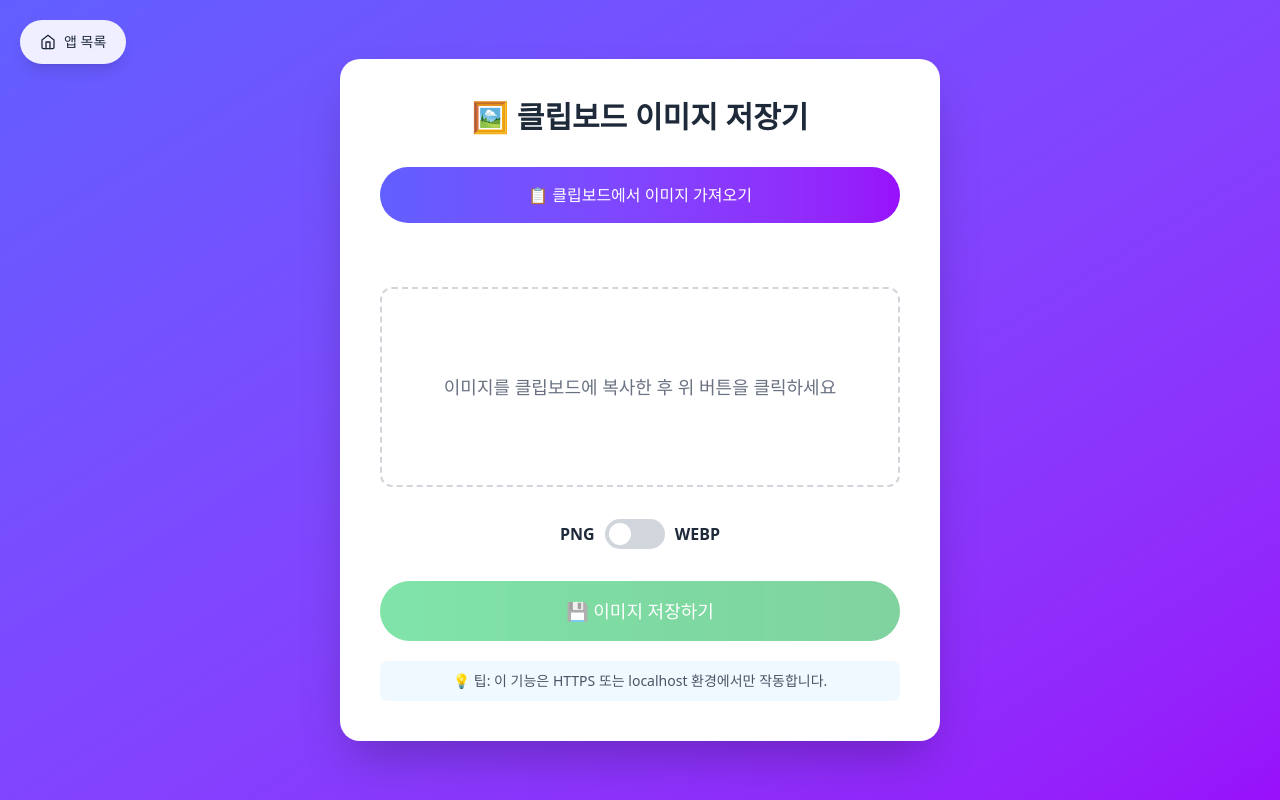
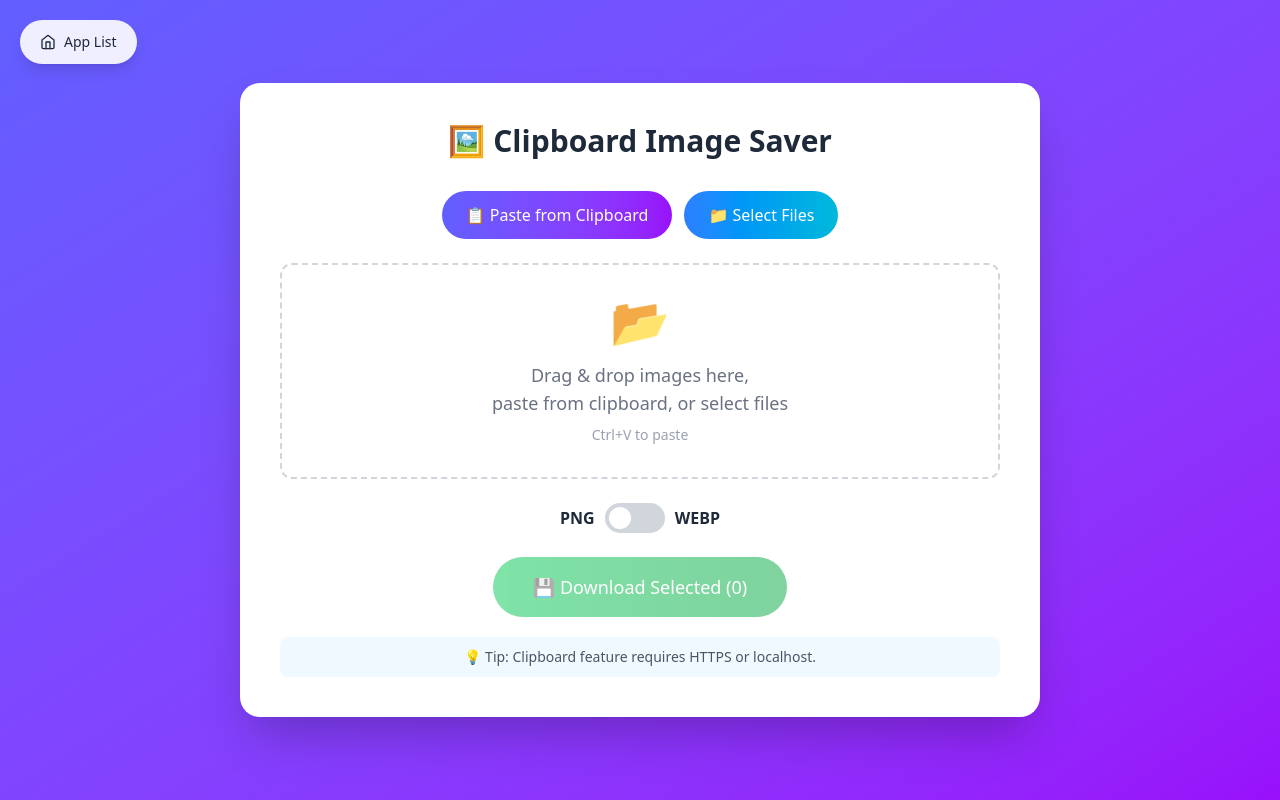
Before and after one commit to explainpark101/explainpark101.github.io, a Vue app: page /clipboard-img-save in a window 1280 px wide. Built offline with nearby package versions, Linux system fonts and the light colour scheme; a web font is replaced by a local one.

Commit message:
이미지 변환 여러개 이미지 한번에 변환 추가

```diff
--- a/src/views/clipboard-img-save/index.vue
+++ b/src/views/clipboard-img-save/index.vue
@@ -1,5 +1,5 @@
 <template>
-  <div class="min-h-screen flex items-center justify-center p-5 bg-gradient-to-br from-indigo-500 to-purple-600">
+  <div class="min-h-screen flex items-center justify-center p-5 bg-linear-to-br from-indigo-500 to-purple-600">
     <router-link
       to="/"
       class="fixed top-5 left-5 flex items-center gap-2 px-5 py-3 rounded-full bg-white/90 text-gray-800 font-medium text-sm no-underline shadow-lg backdrop-blur-sm transition-all hover:bg-white hover:-translate-y-0.5 hover:shadow-xl active:translate-y-0 z-10"
@@ -8,30 +8,108 @@
         <path d="M3 9l9-7 9 7v11a2 2 0 0 1-2 2H5a2 2 0 0 1-2-2z"/>
         <polyline points="9,22 9,12 15,12 15,22"/>
       </svg>
-      앱 목록
+      App List
     </router-link>
 
-    <div class="w-full max-w-[600px] bg-white rounded-[20px] shadow-2xl p-10 text-center">
-      <h1 class="text-gray-800 text-3xl font-bold mb-8">🖼️ 클립보드 이미지 저장기</h1>
+    <div class="w-full max-w-[800px] bg-white rounded-[20px] shadow-2xl p-10 text-center">
+      <h1 class="text-gray-800 text-3xl font-bold mb-8">🖼️ Clipboard Image Saver</h1>
 
+      <div class="flex flex-wrap gap-3 justify-center mb-6">
         <button
           @click="pasteFromClipboard"
-        class="w-full py-4 px-6 rounded-full bg-gradient-to-r from-indigo-500 to-purple-600 text-white font-base border-none cursor-pointer mb-8 transition-all hover:-translate-y-0.5 hover:shadow-xl active:translate-y-0"
+          class="py-3 px-6 rounded-full bg-linear-to-r from-indigo-500 to-purple-600 text-white font-base border-none cursor-pointer transition-all hover:-translate-y-0.5 hover:shadow-xl active:translate-y-0"
         >
-        📋 클립보드에서 이미지 가져오기
+          📋 Paste from Clipboard
         </button>
+        <button
+          @click="openFilePicker"
+          class="py-3 px-6 rounded-full bg-linear-to-r from-blue-500 to-cyan-500 text-white font-base border-none cursor-pointer transition-all hover:-translate-y-0.5 hover:shadow-xl active:translate-y-0"
+        >
+          📁 Select Files
+        </button>
+        <input
+          ref="fileInput"
+          type="file"
+          accept="image/*"
+          multiple
+          class="hidden"
+          @change="handleFileSelect"
+        >
+      </div>
 
       <div
-        class="min-h-[200px] my-8 flex items-center justify-center relative rounded-xl border-2 border-dashed transition-all"
-        :class="currentImageData ? 'border-indigo-500 bg-indigo-50/50' : 'border-gray-300'"
+        class="min-h-[200px] my-6 flex items-center justify-center relative rounded-xl border-2 border-dashed transition-all"
+        :class="dropZoneClass"
+        @dragenter.prevent="onDragEnter"
+        @dragover.prevent="onDragOver"
+        @dragleave.prevent="onDragLeave"
+        @drop.prevent="onDrop"
       >
-        <div v-if="!currentImageData" class="text-gray-500 text-lg">
-          이미지를 클립보드에 복사한 후 위 버튼을 클릭하세요
-        </div>
-        <img v-if="imageUrl" :src="imageUrl" alt="클립보드 이미지" class="max-w-full max-h-[400px] rounded-lg shadow-md">
+        <div v-if="images.length === 0" class="text-gray-500 text-lg p-8 select-none pointer-events-none">
+          <div class="text-5xl mb-4">📂</div>
+          <p>Drag & drop images here,<br>paste from clipboard, or select files</p>
+          <p class="text-sm text-gray-400 mt-2">Ctrl+V to paste</p>
         </div>
 
-      <div class="flex items-center justify-center gap-5 mb-8">
+        <div v-else class="w-full p-4">
+          <div class="flex items-center justify-between mb-4 px-1">
+            <span class="text-sm text-gray-600 font-medium">
+              {{ selectedCount }} / {{ images.length }} selected
+            </span>
+            <div class="flex gap-2">
+              <button
+                @click="selectAll"
+                class="text-xs px-3 py-1.5 rounded-full bg-indigo-100 text-indigo-700 border-none cursor-pointer hover:bg-indigo-200 transition-colors"
+              >
+                Select All
+              </button>
+              <button
+                @click="deselectAll"
+                class="text-xs px-3 py-1.5 rounded-full bg-gray-100 text-gray-600 border-none cursor-pointer hover:bg-gray-200 transition-colors"
+              >
+                Deselect All
+              </button>
+              <button
+                @click="removeSelected"
+                :disabled="selectedCount === 0"
+                class="text-xs px-3 py-1.5 rounded-full border-none cursor-pointer transition-colors"
+                :class="selectedCount > 0 ? 'bg-red-100 text-red-600 hover:bg-red-200' : 'bg-gray-100 text-gray-400 pointer-events-none'"
+              >
+                Remove Selected
+              </button>
+            </div>
+          </div>
+
+          <div class="grid grid-cols-2 sm:grid-cols-3 md:grid-cols-4 gap-3">
+            <div
+              v-for="img in images"
+              :key="img.id"
+              class="relative group rounded-lg overflow-hidden border-2 transition-all cursor-pointer aspect-square"
+              :class="img.selected ? 'border-indigo-500 shadow-md ring-2 ring-indigo-200' : 'border-gray-200 hover:border-gray-400'"
+              @click="toggleSelect(img.id)"
+            >
+              <img
+                :src="img.url"
+                :alt="img.name"
+                class="w-full h-full object-cover"
+              >
+              <div
+                class="absolute top-2 left-2 w-6 h-6 rounded-md flex items-center justify-center transition-all shadow-sm"
+                :class="img.selected ? 'bg-indigo-500' : 'bg-white/80 group-hover:bg-white'"
+              >
+                <svg v-if="img.selected" width="14" height="14" viewBox="0 0 24 24" fill="none" stroke="white" stroke-width="3" stroke-linecap="round" stroke-linejoin="round">
+                  <polyline points="20,6 9,17 4,12"/>
+                </svg>
+              </div>
+              <div class="absolute bottom-0 left-0 right-0 bg-black/50 text-white text-[10px] px-2 py-1 truncate opacity-0 group-hover:opacity-100 transition-opacity">
+                {{ img.name }}
+              </div>
+            </div>
+          </div>
+        </div>
+      </div>
+
+      <div class="flex items-center justify-center gap-5 mb-6">
         <div class="flex items-center gap-2.5">
           <span class="font-bold text-gray-800">PNG</span>
           <label class="relative inline-block w-[60px] h-[30px] cursor-pointer">
@@ -43,21 +121,24 @@
         </div>
       </div>
 
+      <div class="flex flex-wrap gap-3 justify-center">
         <button
-        @click="saveImage"
-        :disabled="!currentImageData"
-        class="w-full py-4 px-10 rounded-full text-lg border-none cursor-pointer transition-all"
-        :class="currentImageData ? 'bg-gradient-to-r from-green-500 to-green-600 text-white opacity-100 hover:-translate-y-0.5 hover:shadow-xl active:translate-y-0' : 'bg-gradient-to-r from-green-500 to-green-600 text-white opacity-50 pointer-events-none'"
+          @click="downloadSelected"
+          :disabled="selectedCount === 0 || isConverting"
+          class="py-4 px-10 rounded-full text-lg border-none cursor-pointer transition-all"
+          :class="selectedCount > 0 && !isConverting ? 'bg-linear-to-r from-green-500 to-green-600 text-white hover:-translate-y-0.5 hover:shadow-xl active:translate-y-0' : 'bg-linear-to-r from-green-500 to-green-600 text-white opacity-50 pointer-events-none'"
         >
-        💾 이미지 저장하기
+          <span v-if="isConverting">⏳ Converting... ({{ convertProgress }}/{{ selectedCount }})</span>
+          <span v-else>💾 Download Selected ({{ selectedCount }})</span>
         </button>
+      </div>
 
       <div v-if="errorMessage" class="mt-5 p-2.5 rounded-lg bg-red-100 text-red-600">
         {{ errorMessage }}
       </div>
 
       <div class="mt-5 p-2.5 text-sm text-gray-600 rounded-lg bg-sky-50">
-        💡 팁: 이 기능은 HTTPS 또는 localhost 환경에서만 작동합니다.
+        💡 Tip: Clipboard feature requires HTTPS or localhost.
       </div>
     </div>
 
@@ -66,31 +147,78 @@
 </template>
 
 <script setup>
-import { ref, onMounted, onUnmounted, nextTick } from 'vue';
+import { ref, computed, onMounted, onUnmounted, nextTick } from 'vue';
 
-const currentImageData = ref(null);
-const imageUrl = ref(null);
+let nextId = 0;
+
+const images = ref([]);
 const isWebP = ref(false);
 const errorMessage = ref('');
+const isDragging = ref(false);
+const isConverting = ref(false);
+const convertProgress = ref(0);
 const downloadLink = ref(null);
 const downloadUrl = ref('');
 const downloadFilename = ref('');
+const fileInput = ref(null);
+
+const selectedCount = computed(() => images.value.filter(img => img.selected).length);
+
+const dropZoneClass = computed(() => {
+  if (isDragging.value) return 'border-indigo-500 bg-indigo-100/60 scale-[1.01]';
+  if (images.value.length > 0) return 'border-indigo-500 bg-indigo-50/50';
+  return 'border-gray-300';
+});
+
+function addImages(blobs) {
+  for (const blob of blobs) {
+    if (!blob.type.startsWith('image/')) continue;
+    const url = URL.createObjectURL(blob);
+    images.value.push({
+      id: nextId++,
+      blob,
+      url,
+      name: blob.name || `image-${nextId}`,
+      selected: true,
+    });
+  }
+  hideError();
+}
+
+function toggleSelect(id) {
+  const img = images.value.find(i => i.id === id);
+  if (img) img.selected = !img.selected;
+}
+
+function selectAll() {
+  images.value.forEach(img => img.selected = true);
+}
+
+function deselectAll() {
+  images.value.forEach(img => img.selected = false);
+}
+
+function removeSelected() {
+  const toRemove = images.value.filter(img => img.selected);
+  toRemove.forEach(img => URL.revokeObjectURL(img.url));
+  images.value = images.value.filter(img => !img.selected);
+}
 
 async function pasteFromClipboard() {
   try {
     if (!navigator.clipboard || !navigator.clipboard.read) {
-      showError('클립보드 API를 지원하지 않는 브라우저입니다.');
+      showError('This browser does not support the Clipboard API.');
       return;
     }
 
     const clipboardItems = await navigator.clipboard.read();
+    let imageFound = false;
 
-    let imageFound = false;
     for (const clipboardItem of clipboardItems) {
       for (const type of clipboardItem.types) {
         if (type.startsWith('image/')) {
           const blob = await clipboardItem.getType(type);
-          displayImage(blob);
+          addImages([blob]);
           imageFound = true;
           break;
         }
@@ -99,65 +227,111 @@ async function pasteFromClipboard() {
     }
 
     if (!imageFound) {
-      showError('클립보드에 이미지가 없습니다.');
+      showError('No image found in clipboard.');
     }
-
   } catch (error) {
-    console.error('클립보드 읽기 오류:', error);
-    showError('클립보드에서 이미지를 가져올 수 없습니다. 권한을 확인해주세요.');
+    console.error('Clipboard read error:', error);
+    showError('Cannot read clipboard. Please check permissions.');
   }
 }
 
-function displayImage(blob) {
-  if (imageUrl.value) {
-    URL.revokeObjectURL(imageUrl.value);
+function openFilePicker() {
+  fileInput.value?.click();
 }
 
-  imageUrl.value = URL.createObjectURL(blob);
-  currentImageData.value = blob;
-  hideError();
+function handleFileSelect(e) {
+  const files = Array.from(e.target.files || []);
+  if (files.length === 0) return;
+  addImages(files);
+  e.target.value = '';
 }
 
-async function saveImage() {
-  if (!currentImageData.value) {
-    showError('저장할 이미지가 없습니다.');
+function onDragEnter() {
+  isDragging.value = true;
+}
+
+function onDragOver() {
+  isDragging.value = true;
+}
+
+function onDragLeave(e) {
+  if (!e.currentTarget.contains(e.relatedTarget)) {
+    isDragging.value = false;
+  }
+}
+
+function onDrop(e) {
+  isDragging.value = false;
+  const files = Array.from(e.dataTransfer?.files || []);
+  const imageFiles = files.filter(f => f.type.startsWith('image/'));
+
+  if (imageFiles.length === 0) {
+    showError('No image files detected in the dropped items.');
+    return;
+  }
+  addImages(imageFiles);
+}
+
+function convertBlob(blob, format) {
+  return new Promise((resolve, reject) => {
+    const img = new Image();
+    img.onload = () => {
+      const canvas = document.createElement('canvas');
+      canvas.width = img.naturalWidth;
+      canvas.height = img.naturalHeight;
+      const ctx = canvas.getContext('2d');
+      ctx.drawImage(img, 0, 0);
+      canvas.toBlob((result) => {
+        URL.revokeObjectURL(img.src);
+        if (result) resolve(result);
+        else reject(new Error('Canvas toBlob failed'));
+      }, `image/${format}`, 0.95);
+    };
+    img.onerror = () => {
+      URL.revokeObjectURL(img.src);
+      reject(new Error('Image load failed'));
+    };
+    img.src = URL.createObjectURL(blob);
+  });
+}
+
+async function triggerDownload(blob, filename) {
+  const url = URL.createObjectURL(blob);
+  downloadUrl.value = url;
+  downloadFilename.value = filename;
+  await nextTick();
+  downloadLink.value?.click();
+  await new Promise(r => setTimeout(r, 150));
+  URL.revokeObjectURL(url);
+  downloadUrl.value = '';
+  downloadFilename.value = '';
+}
+
+async function downloadSelected() {
+  const selected = images.value.filter(img => img.selected);
+  if (selected.length === 0) {
+    showError('No images selected.');
     return;
   }
 
+  const format = isWebP.value ? 'webp' : 'png';
+  isConverting.value = true;
+  convertProgress.value = 0;
+
   try {
-    const format = isWebP.value ? 'webp' : 'png';
-
-    const img = new Image();
-    const canvas = document.createElement('canvas');
-    const ctx = canvas.getContext('2d');
-
-    img.onload = function() {
-      canvas.width = img.naturalWidth;
-      canvas.height = img.naturalHeight;
-      ctx.drawImage(img, 0, 0);
-
-      canvas.toBlob(function(blob) {
-        const url = URL.createObjectURL(blob);
-        downloadUrl.value = url;
-        downloadFilename.value = `${Date.now()}.${format}`;
-        nextTick(() => {
-          if (downloadLink.value) {
-            downloadLink.value.click();
-            setTimeout(() => {
-              URL.revokeObjectURL(url);
-              downloadUrl.value = '';
-              downloadFilename.value = '';
-            }, 100);
+    for (let i = 0; i < selected.length; i++) {
+      const img = selected[i];
+      const converted = await convertBlob(img.blob, format);
+      const baseName = img.name.replace(/\.[^.]+$/, '') || `image-${i + 1}`;
+      await triggerDownload(converted, `${baseName}.${format}`);
+      convertProgress.value = i + 1;
     }
-        });
-      }, `image/${format}`, 0.95);
-    };
-
-    img.src = URL.createObjectURL(currentImageData.value);
-
   } catch (error) {
-    console.error('이미지 저장 오류:', error);
-    showError('이미지 저장 중 오류가 발생했습니다.');
+    console.error('Conversion error:', error);
+    showError('Error occurred during image conversion.');
+  } finally {
+    isConverting.value = false;
+    convertProgress.value = 0;
   }
 }
 
@@ -170,20 +344,29 @@ function hideError() {
 }
 
 function handleKeyDown(e) {
-  if (e.ctrlKey && e.key === 'v') {
+  if ((e.ctrlKey || e.metaKey) && e.key === 'v') {
     e.preventDefault();
     pasteFromClipboard();
   }
 }
 
+function handlePaste(e) {
+  const files = Array.from(e.clipboardData?.files || []);
+  const imageFiles = files.filter(f => f.type.startsWith('image/'));
+  if (imageFiles.length > 0) {
+    e.preventDefault();
+    addImages(imageFiles);
+  }
+}
+
 onMounted(() => {
   document.addEventListener('keydown', handleKeyDown);
+  document.addEventListener('paste', handlePaste);
 });
 
 onUnmounted(() => {
   document.removeEventListener('keydown', handleKeyDown);
-  if (imageUrl.value) {
-    URL.revokeObjectURL(imageUrl.value);
-  }
+  document.removeEventListener('paste', handlePaste);
+  images.value.forEach(img => URL.revokeObjectURL(img.url));
 });
 </script>
```
Lines whose indentation alone changed are shown as unchanged.
